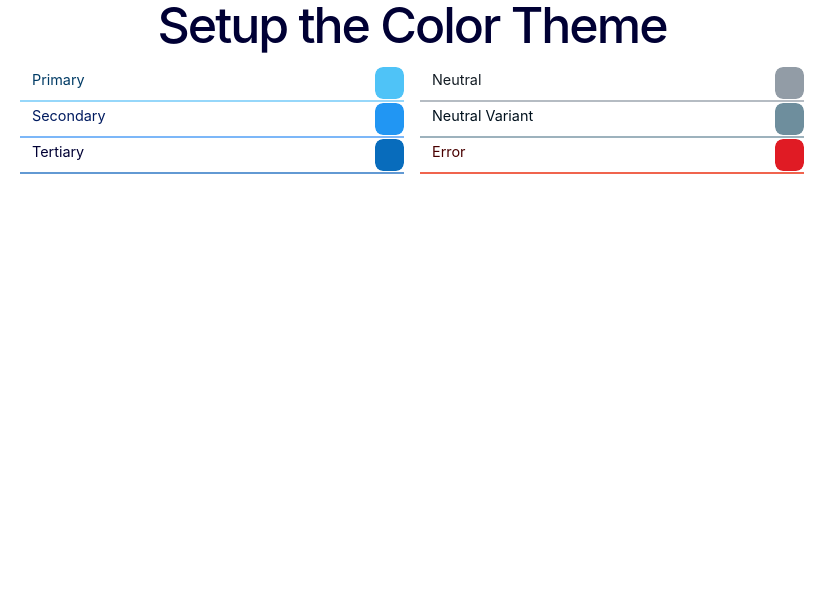
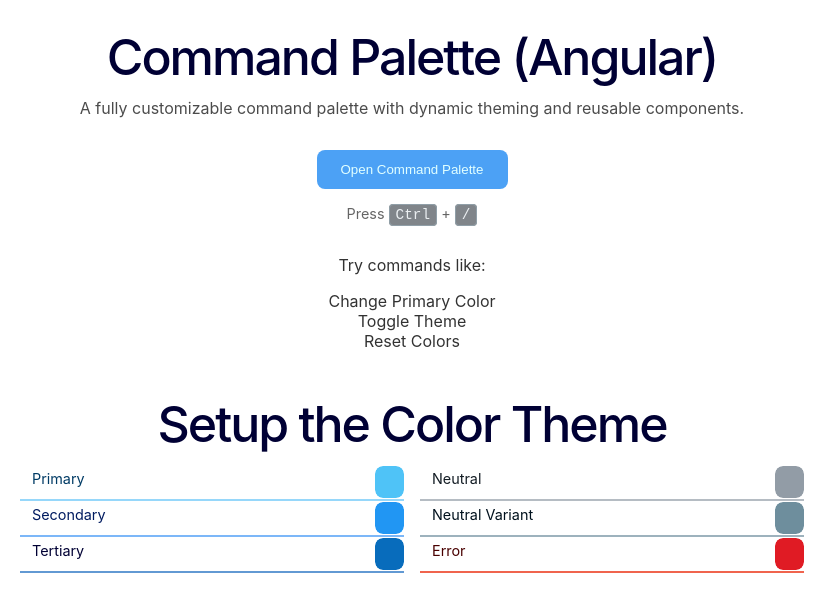
Before and after one commit to ZeroaNinea/Command-Palette-Angular, an Angular app: page / in a window 1280 px wide. Shown: the top 612 px of the page, without its empty margins (228-1063 px from the left). Built offline with nearby package versions, Linux system fonts and the light colour scheme.

Commit message:
a basic preview added

```diff
--- a/src/app/app.html
+++ b/src/app/app.html
@@ -11,6 +11,41 @@
     (isOpenChange)="isOpen.set($event)"
     (commandSelected)="onCommand($event)"
   ></app-command-palette>
+
+  <section
+    class="hero"
+    [style.--cp-bg]="neutralPalette().bg"
+    [style.--cp-surface]="neutralPalette().surface"
+    [style.--cp-border]="neutralVariantPalette().border"
+    [style.--cp-text]="primaryPalette().text"
+    [style.--cp-on-surface]="neutralVariantPalette()['100']"
+    [style.--cp-accent]="secondaryPalette().accent"
+    [style.--cp-on-accent]="secondaryPalette()['50']"
+    [style.--cp-hover]="neutralPalette().hover"
+    [style.--cp-label-muted]="neutralPalette()['600']"
+    [style.--cp-section-title]="tertiaryPalette()['900']"
+  >
+    <h1>Command Palette (Angular)</h1>
+
+    <p class="subtitle">
+      A fully customizable command palette with dynamic theming and reusable components.
+    </p>
+
+    <div class="actions">
+      <button (click)="isOpen.set(true)" class="open-btn">Open Command Palette</button>
+
+      <div class="hint">Press <kbd>Ctrl</kbd> + <kbd>/</kbd></div>
+    </div>
+
+    <div class="examples">
+      <p>Try commands like:</p>
+      <ul>
+        <li>Change Primary Color</li>
+        <li>Toggle Theme</li>
+        <li>Reset Colors</li>
+      </ul>
+    </div>
+  </section>
 
   <section id="color-setup">
     <h1 [style.--cp-section-title]="tertiaryPalette()['900']">Setup the Color Theme</h1>
--- a/src/app/app.scss
+++ b/src/app/app.scss
@@ -63,3 +63,67 @@
     'Segoe UI Emoji',
     'Segoe UI Symbol';
 }
+
+.hero {
+  padding: 2rem 2rem;
+  text-align: center;
+  color: var(--cp-text);
+}
+
+.hero h1 {
+  // font-size: 2.5rem;
+  // margin-bottom: 0.5rem;
+  color: var(--cp-section-title);
+}
+
+.subtitle {
+  opacity: 0.7;
+  margin-bottom: 2rem;
+}
+
+.actions {
+  display: flex;
+  flex-direction: column;
+  align-items: center;
+  gap: 1rem;
+}
+
+.open-btn {
+  padding: 0.75rem 1.5rem;
+  border-radius: 8px;
+  border: none;
+  background: var(--cp-accent);
+  color: var(--cp-on-accent);
+  cursor: pointer;
+  transition:
+    transform 0.15s ease,
+    box-shadow 0.15s ease;
+}
+
+.open-btn:hover {
+  transform: translateY(-1px);
+  box-shadow: 0 8px 20px rgba(0, 0, 0, 0.2);
+}
+
+.hint {
+  font-size: 0.9rem;
+  opacity: 0.6;
+}
+
+kbd {
+  background: var(--cp-surface);
+  border: 1px solid var(--cp-border);
+  color: var(--cp-on-surface);
+  padding: 2px 6px;
+  border-radius: 4px;
+}
+
+.examples {
+  margin-top: 2rem;
+  opacity: 0.8;
+}
+
+.examples ul {
+  list-style: none;
+  padding: 0;
+}
```
